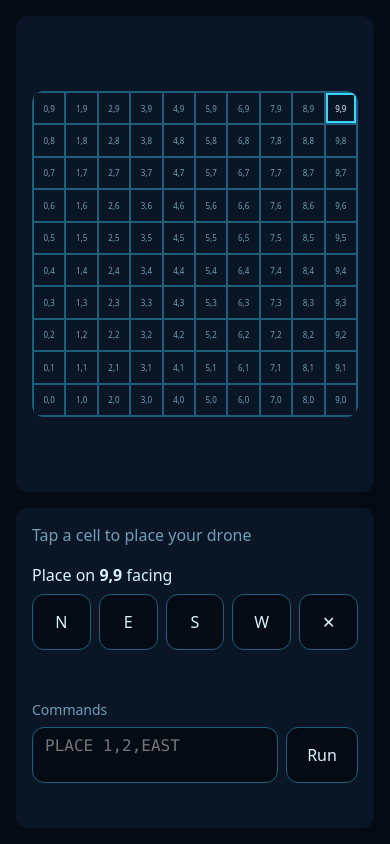
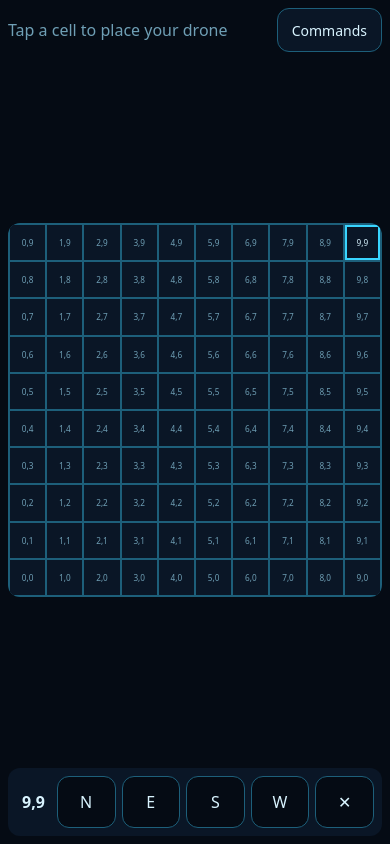
Before and after one commit to violan7naidoo/toy-drone, a website built with Vite: page index.html in a window 390 px wide. Both pictures are taken after a click on the element "9,9". Built offline with nearby package versions, Linux system fonts and the light colour scheme.

Commit message:
feat: phone-first layout with a one-row pad, HUD bar and a console drawer

```diff
--- a/index.html
+++ b/index.html
@@ -7,6 +7,21 @@
   </head>
   <body>
     <main class="app">
+      <header class="hud-bar">
+        <p id="status" class="status" aria-live="polite">Tap a cell to place your drone</p>
+        <div class="hud-tools">
+          <button
+            type="button"
+            id="console-toggle"
+            class="tool-button console-toggle"
+            aria-expanded="false"
+            aria-controls="console"
+          >
+            Commands
+          </button>
+        </div>
+      </header>
+
       <section class="board-area" aria-label="Drone surface">
         <div id="board-frame" class="board-frame">
           <div id="board" class="board"></div>
@@ -14,12 +29,12 @@
         </div>
       </section>
 
-
-      <section class="controls-area" aria-label="Controls">
-        <p id="status" class="status" aria-live="polite">Tap a cell to place your drone</p>
-
+      <section id="controls" class="controls-area" aria-label="Controls">
         <div id="facing-picker" class="facing-picker" hidden>
-          <p class="facing-title">Place on <strong id="facing-target"></strong> facing</p>
+          <p class="facing-title">
+            <span class="facing-words">Place on </span><strong id="facing-target"></strong
+            ><span class="facing-words"> facing</span>
+          </p>
           <div class="facing-buttons">
             <button type="button" class="pad-button" data-facing="NORTH" aria-label="North">N</button>
             <button type="button" class="pad-button" data-facing="EAST" aria-label="East">E</button>
@@ -28,7 +43,6 @@
             <button type="button" class="pad-button" data-cancel aria-label="Cancel">&#10005;</button>
           </div>
         </div>
-
 
         <div id="pad" class="pad">
           <button type="button" class="pad-button" data-command="LEFT" aria-label="Turn left">
@@ -43,7 +57,8 @@
           <button type="button" class="pad-button pad-button-wide" data-command="ATTACK">Attack</button>
           <button type="button" class="pad-button pad-button-wide" data-command="REPORT">Report</button>
         </div>
-                <form id="console" class="console">
+
+        <form id="console" class="console">
           <label class="console-label" for="console-input">Commands</label>
           <textarea
             id="console-input"
@@ -57,9 +72,7 @@
           <button type="submit" class="pad-button console-run">Run</button>
           <p id="console-output" class="console-output" aria-live="polite"></p>
         </form>
-
       </section>
-
     </main>
 
     <script type="module" src="/src/main.js"></script>
--- a/src/input/console.js
+++ b/src/input/console.js
@@ -9,7 +9,7 @@ function describe(entries, unknown) {
   return `Ran ${entries.length} command${entries.length === 1 ? '' : 's'}`;
 }
 
-export function bindConsole({ form, input, output }, dispatch) {
+export function bindConsole({ form, input, output, toggle, panel }, dispatch) {
   function run() {
     const entries = parseScript(input.value);
     if (entries.length === 0) return;
@@ -24,6 +24,12 @@ export function bindConsole({ form, input, output }, dispatch) {
     input.value = '';
   }
 
+  function setOpen(open) {
+    panel.dataset.console = open ? 'open' : 'closed';
+    toggle.setAttribute('aria-expanded', String(open));
+    if (open) input.focus();
+  }
+
   form.addEventListener('submit', (event) => {
     event.preventDefault();
     run();
@@ -34,5 +40,11 @@ export function bindConsole({ form, input, output }, dispatch) {
       event.preventDefault();
       form.requestSubmit();
     }
+
+    if (event.key === 'Escape') setOpen(false);
+  });
+
+  toggle.addEventListener('click', () => {
+    setOpen(panel.dataset.console !== 'open');
   });
 }
--- a/src/main.js
+++ b/src/main.js
@@ -1,29 +1,26 @@
 import './styles/main.css';
 import { BOARD_SIZE } from './config.js';
+import { createCommandQueue } from './commandQueue.js';
 import { parseScript } from './logic/parser.js';
 import { createSimulator } from './logic/simulator.js';
 import { createBoard } from './view/boardView.js';
 import { createDroneView } from './view/droneView.js';
-import { createCommandQueue } from './commandQueue.js';
-import { bindTouchControls } from './input/touchControls.js';
+import { createEffectsView } from './view/effectsView.js';
+import { createHudView } from './view/hudView.js';
+import { bindConsole } from './input/console.js';
 import { bindKeyboard } from './input/keyboard.js';
 import { bindPlacement } from './input/placement.js';
-import { bindConsole } from './input/console.js';
-import { createHudView } from './view/hudView.js';
-import { createEffectsView } from './view/effectsView.js';
+import { bindTouchControls } from './input/touchControls.js';
 
-const frame = document.querySelector('#board-frame');
-frame.style.setProperty('--size', BOARD_SIZE);
+const $ = (selector) => document.querySelector(selector);
 
-createBoard(document.querySelector('#board'));
+$('#board-frame').style.setProperty('--size', BOARD_SIZE);
+createBoard($('#board'));
 
 const simulator = createSimulator();
-const droneView = createDroneView(document.querySelector('#board-layer'));
-const effectsView = createEffectsView(document.querySelector('#board-layer'));
-const hudView = createHudView({
-  status: document.querySelector('#status'),
-  pad: document.querySelector('#pad'),
-});
+const droneView = createDroneView($('#board-layer'));
+const effectsView = createEffectsView($('#board-layer'));
+const hudView = createHudView({ status: $('#status'), pad: $('#pad') });
 
 const queue = createCommandQueue(async (command) => {
   const result = simulator.execute(command);
@@ -35,36 +32,34 @@ const queue = createCommandQueue(async (command) => {
     hudView.render(result, simulator.getState()),
   ]);
 
-
   return result;
 });
-
-
 
 function dispatch(command) {
   return queue.push(command);
 }
-bindTouchControls(document.querySelector('#pad'), dispatch);
+
+bindTouchControls($('#pad'), dispatch);
 bindKeyboard(window, dispatch);
 bindPlacement(
   {
-    board: document.querySelector('#board'),
-    pad: document.querySelector('#pad'),
-    picker: document.querySelector('#facing-picker'),
-    targetLabel: document.querySelector('#facing-target'),
+    board: $('#board'),
+    pad: $('#pad'),
+    picker: $('#facing-picker'),
+    targetLabel: $('#facing-target'),
   },
   dispatch,
 );
-
 bindConsole(
   {
-    form: document.querySelector('#console'),
-    input: document.querySelector('#console-input'),
-    output: document.querySelector('#console-output'),
+    form: $('#console'),
+    input: $('#console-input'),
+    output: $('#console-output'),
+    toggle: $('#console-toggle'),
+    panel: $('#controls'),
   },
   dispatch,
 );
-
 
 if (import.meta.env.DEV) {
   window.dispatch = dispatch;
--- a/src/styles/controls.css
+++ b/src/styles/controls.css
@@ -1,18 +1,45 @@
 .status {
+  flex: 1;
   margin: 0;
-  min-height: 1.5em;
   color: var(--color-text-muted);
+}
+
+.hud-tools {
+  display: flex;
+  gap: var(--gap-tight);
+}
+
+.tool-button {
+  min-height: 44px;
+  padding: 0 14px;
+  border: 1px solid var(--color-line);
+  border-radius: var(--radius);
+  background: var(--color-surface);
+  color: var(--color-text);
+  font: inherit;
+  font-size: 0.875rem;
+  cursor: pointer;
+  touch-action: manipulation;
+}
+
+.tool-button:hover,
+.tool-button[aria-expanded='true'] {
+  border-color: var(--color-accent);
+}
+
+.tool-button:focus-visible {
+  outline: 2px solid var(--color-accent);
+  outline-offset: 2px;
 }
 
 .pad {
   display: grid;
-  grid-template-columns: repeat(6, minmax(0, 1fr));
-  gap: 8px;
+  grid-template-columns: repeat(5, minmax(0, 1fr));
+  gap: 6px;
 }
 
 .pad-button {
-  grid-column: span 2;
-  min-height: 56px;
+  min-height: 52px;
   border: 1px solid var(--color-line);
   border-radius: var(--radius);
   background: var(--color-bg);
@@ -24,8 +51,7 @@
 }
 
 .pad-button-wide {
-  grid-column: span 3;
-  font-size: 1rem;
+  font-size: 0.85rem;
 }
 
 .pad-button:hover {
@@ -47,31 +73,47 @@
 }
 
 .facing-picker {
-  display: flex;
-  flex-direction: column;
-  gap: 8px;
-  min-height: 120px;
+  display: grid;
+  grid-template-columns: auto repeat(5, minmax(0, 1fr));
+  align-items: center;
+  gap: 6px;
+  min-height: 52px;
 }
 
 .facing-title {
   margin: 0;
+  padding-inline: 6px;
+  font-variant-numeric: tabular-nums;
+}
+
+.facing-words {
+  display: none;
 }
 
 .facing-buttons {
-  display: grid;
-  grid-template-columns: repeat(5, minmax(0, 1fr));
-  gap: 8px;
+  display: contents;
 }
 
 .facing-buttons .pad-button {
-  grid-column: auto;
   font-size: 1rem;
 }
 
 .console {
-  display: grid;
+  display: none;
+  position: absolute;
+  left: 0;
+  right: 0;
+  bottom: calc(100% + var(--gap-tight));
   grid-template-columns: minmax(0, 1fr) auto;
   gap: 8px;
+  padding: var(--gap-tight);
+  border: 1px solid var(--color-line);
+  border-radius: var(--radius);
+  background: var(--color-surface);
+}
+
+.controls-area[data-console='open'] .console {
+  display: grid;
 }
 
 .console-label {
@@ -98,7 +140,6 @@
 }
 
 .console-run {
-  grid-column: auto;
   min-width: 72px;
   font-size: 1rem;
 }
@@ -110,3 +151,59 @@
   font-size: 0.875rem;
   color: var(--color-text-muted);
 }
+
+@media (orientation: landscape) {
+  .console-toggle {
+    display: none;
+  }
+
+  .pad {
+    grid-template-columns: repeat(6, minmax(0, 1fr));
+    gap: 8px;
+  }
+
+  .pad-button {
+    grid-column: span 2;
+    min-height: 56px;
+  }
+
+  .pad-button-wide {
+    grid-column: span 3;
+    font-size: 1rem;
+  }
+
+  .facing-picker {
+    display: flex;
+    flex-direction: column;
+    align-items: stretch;
+    gap: 8px;
+    min-height: 120px;
+  }
+
+  .facing-title {
+    padding-inline: 0;
+  }
+
+  .facing-words {
+    display: inline;
+  }
+
+  .facing-buttons {
+    display: grid;
+    grid-template-columns: repeat(5, minmax(0, 1fr));
+    gap: 8px;
+  }
+
+  .facing-buttons .pad-button,
+  .console-run {
+    grid-column: auto;
+  }
+
+  .console {
+    display: grid;
+    position: static;
+    padding: 0;
+    border: 0;
+    background: none;
+  }
+}
--- a/src/styles/layout.css
+++ b/src/styles/layout.css
@@ -1,39 +1,58 @@
 .app {
   height: 100dvh;
+  display: grid;
+  grid-template-columns: minmax(0, 1fr);
+  grid-template-rows: auto minmax(0, 1fr) auto;
+  grid-template-areas:
+    'hud'
+    'board'
+    'controls';
+  gap: var(--gap-tight);
+  padding: var(--gap-tight);
+}
+
+.hud-bar {
+  grid-area: hud;
   display: flex;
-  flex-direction: column;
-  gap: var(--gap);
-  padding: var(--gap);
+  align-items: center;
+  gap: var(--gap-tight);
+  min-height: 44px;
 }
 
 .board-area {
-  flex: 1;
+  grid-area: board;
   min-width: 0;
   min-height: 0;
   display: grid;
   place-items: center;
-  padding: var(--gap);
   container-type: size;
-  background: var(--color-surface);
-  border-radius: var(--radius);
 }
 
 .controls-area {
-  flex: 0 0 auto;
+  grid-area: controls;
+  position: relative;
+  z-index: 2;
   display: flex;
   flex-direction: column;
-  gap: var(--gap);
-  padding: var(--gap);
+  gap: var(--gap-tight);
+  padding: var(--gap-tight);
   background: var(--color-surface);
   border-radius: var(--radius);
 }
 
 @media (orientation: landscape) {
   .app {
-    flex-direction: row;
+    grid-template-columns: minmax(0, 1fr) min(320px, 35vw);
+    grid-template-rows: auto minmax(0, 1fr);
+    grid-template-areas:
+      'board hud'
+      'board controls';
+    gap: var(--gap);
+    padding: var(--gap);
   }
 
   .controls-area {
-    flex: 0 0 min(320px, 35vw);
+    gap: var(--gap);
+    padding: var(--gap);
   }
 }
--- a/src/styles/tokens.css
+++ b/src/styles/tokens.css
@@ -8,6 +8,7 @@
   --color-hot: #ff5fd2;
 
   --gap: 16px;
+  --gap-tight: 8px;
   --radius: 12px;
   --cell-gap: 2px;
 
```
